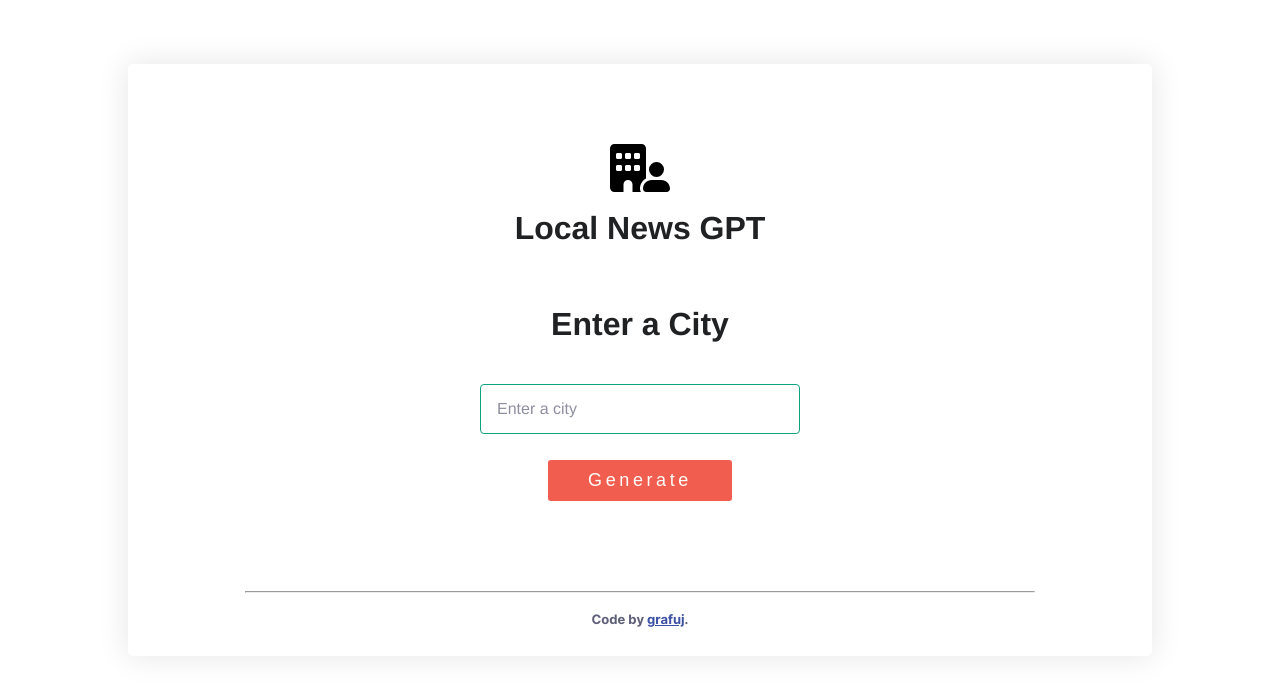
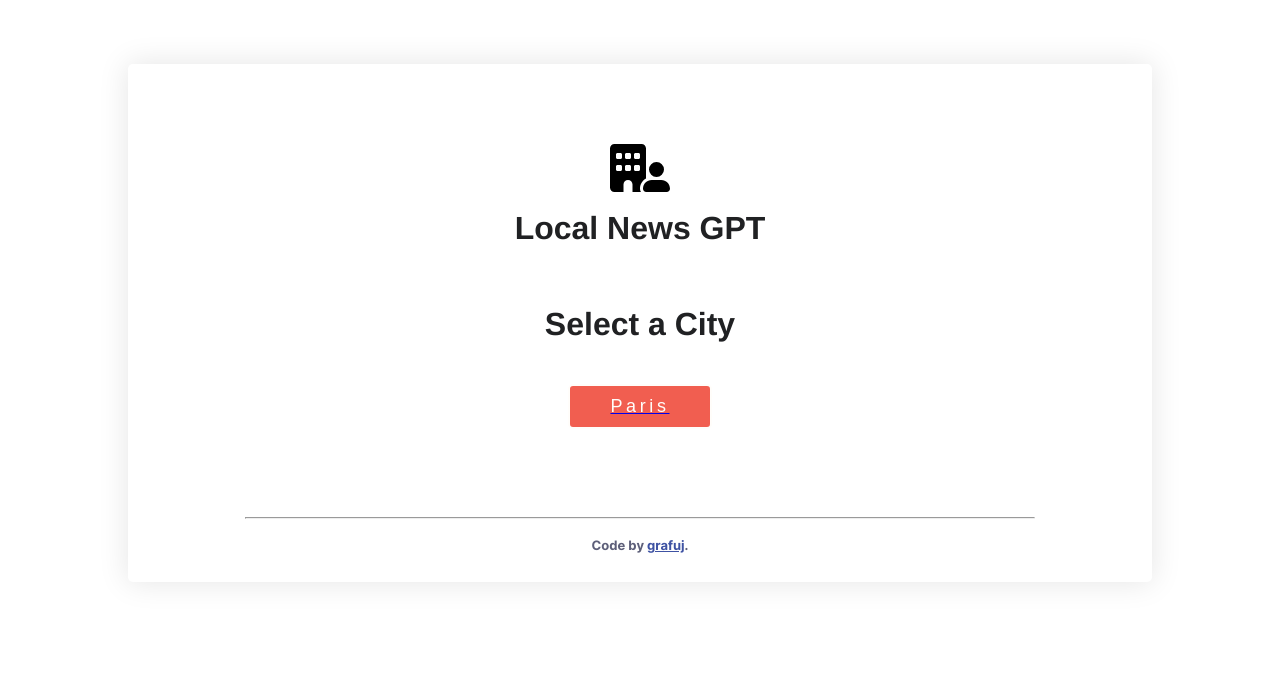
Before and after one commit to grafuj/local-news-GPT-react, a React (Vite) app: page / in a window 1280 px wide. Shown: the top 696 px of the page. Built offline with nearby package versions, Linux system fonts and the light colour scheme; a web font is replaced by a local one.

Commit message:
update form to links and setstates

```diff
--- a/src/Lobby.jsx
+++ b/src/Lobby.jsx
@@ -11,28 +11,80 @@ export const Lobby = () => {
   // console.log("context contents9:", cityInput, setCityInput, result, setResult)
   const navigate = useNavigate();
 
-  const onSubmit = async (event) => {
-    event.preventDefault();
-    try {
 
-      // const response = await fetch("/api/generateCity", {
-      const response = await fetch("https://local-news-api.onrender.com", {
-        method: "POST",
-        headers: {
-          "Content-Type": "application/json",
-        },
-        body: JSON.stringify({ city: cityInput }),
-      });
-      console.log("line 22 response:", response);
-      const data = await response.json();
-      if (response.status !== 200) {
-        throw data.error || new Error(`Request failed with status ${response.status}`);
-      }
-      console.log("data26:", data); //data is there
-      console.log("parsed data27:", responseParser(data.result)); //data is correctly parsed
+  // const onSubmit = async (event) => {
+  //   event.preventDefault();
+  //   try {
 
-      setResult(responseParser(data.result)); // this line doesn't work
-      /*
+  //     // const response = await fetch("/api/generateCity", {
+  //     const response = await fetch("https://local-news-api.onrender.com", {
+  //       method: "POST",
+  //       headers: {
+  //         "Content-Type": "application/json",
+  //       },
+  //       body: JSON.stringify({ city: cityInput }),
+  //     });
+  //     console.log("line 22 response:", response);
+  //     const data = await response.json();
+  //     if (response.status !== 200) {
+  //       throw data.error || new Error(`Request failed with status ${response.status}`);
+  //     }
+  //     console.log("data26:", data); //data is there
+  //     console.log("parsed data27:", responseParser(data.result)); //data is correctly parsed
+
+  //     setResult(responseParser(data.result)); // this line doesn't work
+  //     /*
+  //     setResult([
+  //       {
+  //         title: 'Paris Fashion Week Unveils Latest Trends',
+  //         description: 'Get ready to be mesmerized by the world of fashion as Paris Fashion Week showcases the latest haute couture creations.'
+  //       },
+  //       {
+  //         title: 'New Art Exhibition at the Louvre',
+  //         description: 'Explore the artistic wonders of the Louvre Museum with a new and captivating exhibition that brings history to life.'
+  //       },
+  //       {
+  //         title: 'Parisian Cuisine at Its Finest',
+  //         description: 'Savor the exquisite flavors of Paris with the opening of a Michelin-starred restaurant that promises a gastronomic journey.'
+  //       },
+  //       {
+  //         title: 'Celebrating Bastille Day in Style',
+  //         description: 'Join the festive atmosphere as Parisians celebrate Bastille Day with fireworks, parades, and cultural events.'
+  //       },
+  //       {
+  //         title: 'Seine River Cruises',
+  //         description: "A Romantic Escape: Experience the romance of Paris by embarking on a scenic cruise along the Seine River, taking in the city's enchanting skyline."
+  //       },
+  //       {
+  //         title: 'Parisian Arts and Culture',
+  //         description: "Immerse yourself in Paris's rich cultural scene, from world-class art galleries to captivating theatrical performances."
+  //       },
+  //       {
+  //         title: 'Exploring Montmartre',
+  //         description: 'The Bohemian Heart of Paris: Take a stroll through Montmartre, the charming and artistic neighborhood known for its vibrant history and picturesque streets.'
+  //       }
+  //     ]);
+  //     */
+  //     // console.log("result30:", result);
+
+  //     setTimeout(() => {  //this is an attempt at delaying setResult so that it eventually gets set or to find out if a later console.log is different
+  //       // setResult(responseParser(data.result));
+  //       console.log("result35:", result);
+  //       window.location.reload();
+  //       navigate("/News"); //checking if staying on the page for longer fixes the problem
+  //     }, 1500);
+
+  //     // router.push("/News");
+  //   } catch (error) {
+  //     console.error(error);
+  //     alert(error.message);
+  //   }
+  // };
+
+
+
+  const setParis = () => {
+    setCityInput("Paris");
     setResult([
       {
         title: 'Paris Fashion Week Unveils Latest Trends',
@@ -63,21 +115,6 @@ export const Lobby = () => {
         description: 'The Bohemian Heart of Paris: Take a stroll through Montmartre, the charming and artistic neighborhood known for its vibrant history and picturesque streets.'
       }
     ]);
-      */
-      // console.log("result30:", result);
-
-      setTimeout(() => {  //this is an attempt at delaying setResult so that it eventually gets set or to find out if a later console.log is different
-        // setResult(responseParser(data.result));
-        console.log("result35:", result);
-        window.location.reload();
-        navigate("/News"); //checking if staying on the page for longer fixes the problem
-      }, 1500);
-
-      // router.push("/News");
-    } catch (error) {
-      console.error(error);
-      alert(error.message);
-    }
   };
 
   return (
@@ -85,18 +122,22 @@ export const Lobby = () => {
       <div className="main">
         <img className="city-image" src="/assets/images/building-user-solid.svg" style={{ width: '60px' }} />
         <h3>Local News GPT</h3>
-        <h3>Enter a City</h3>
-        <form onSubmit={onSubmit} className="form">
-          <input
+        <h3>Select a City</h3>
+        {/* <form onSubmit={onSubmit} className="form"> */}
+        <form className="form">
+          {/* <input
             type="text"
             name="city"
             placeholder="Enter a city"
             value={cityInput}
             onChange={(e) => setCityInput(e.target.value)}
-          />
+          /> */}
           {/* <Link to="/News"> */}
-          <button type="submit" className="read-more-button" style={{ margin: 'auto' }}>Generate</button>
           {/* </Link> */}
+          {/* <button type="submit" className="read-more-button" style={{ margin: 'auto' }}>Paris</button> */}
+          <Link to="/News">
+            <button onClick={setParis} className="read-more-button" style={{ margin: 'auto' }}>Paris</button>
+          </Link>
         </form>
       </div>
       <hr className={"hr-separator"} />
```
Lines whose indentation alone changed are shown as unchanged.
